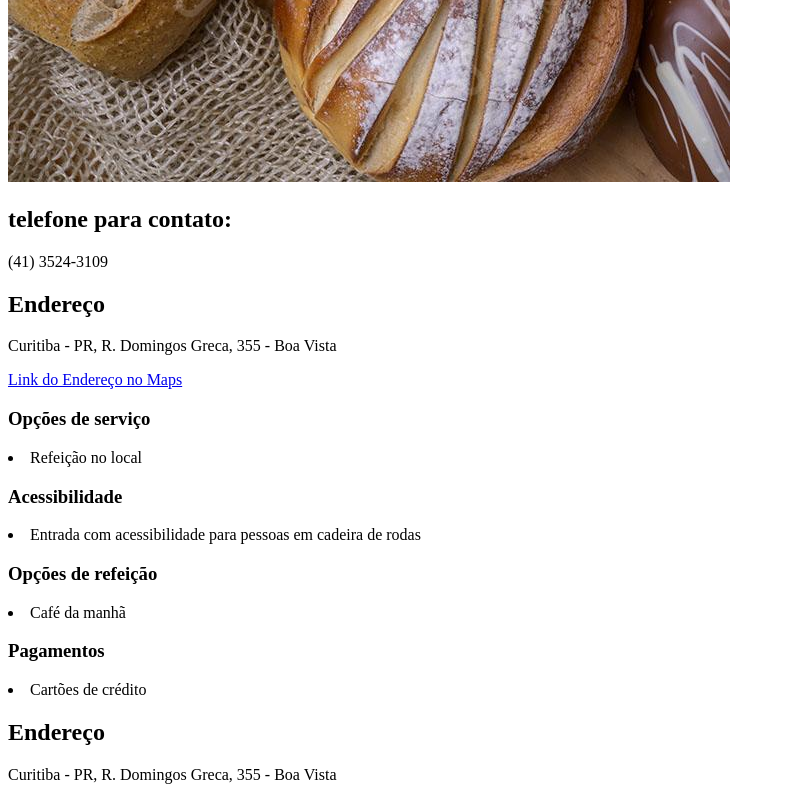
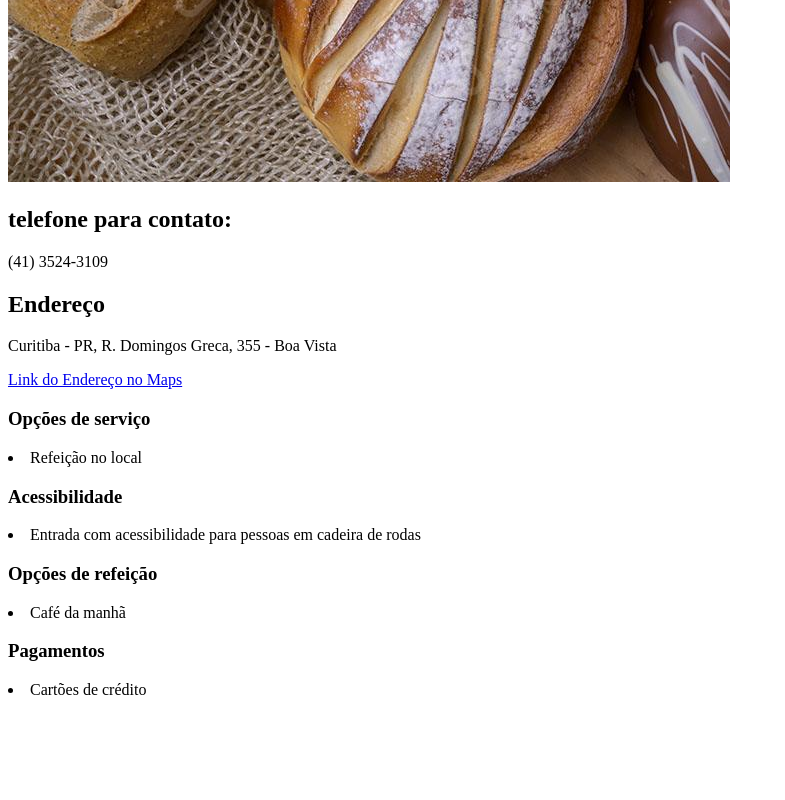
Before and after one commit to bryanneumanndasilva/ermelino1tri, a plain HTML site: page index.html in a window 1280 px wide. Shown: the part 1059-1859 px from the top of the page, without its empty margins (0-785 px from the left). After the commit the page ends 1766 px from the top, so only its background shows below. Drawn offline with Linux system fonts and the light colour scheme.

Commit message:
Update index.html

```diff
--- a/index.html
+++ b/index.html
@@ -26,8 +26,7 @@
 <li>Café da manhã</li>
 <h3>Pagamentos</h3>
 <li>Cartões de crédito</li>
-    <h2>Endereço</h2>
-    <p>Curitiba - PR, R. Domingos Greca, 355 - Boa Vista</p>
+
        </ul>
 </body>
 </html>
```
